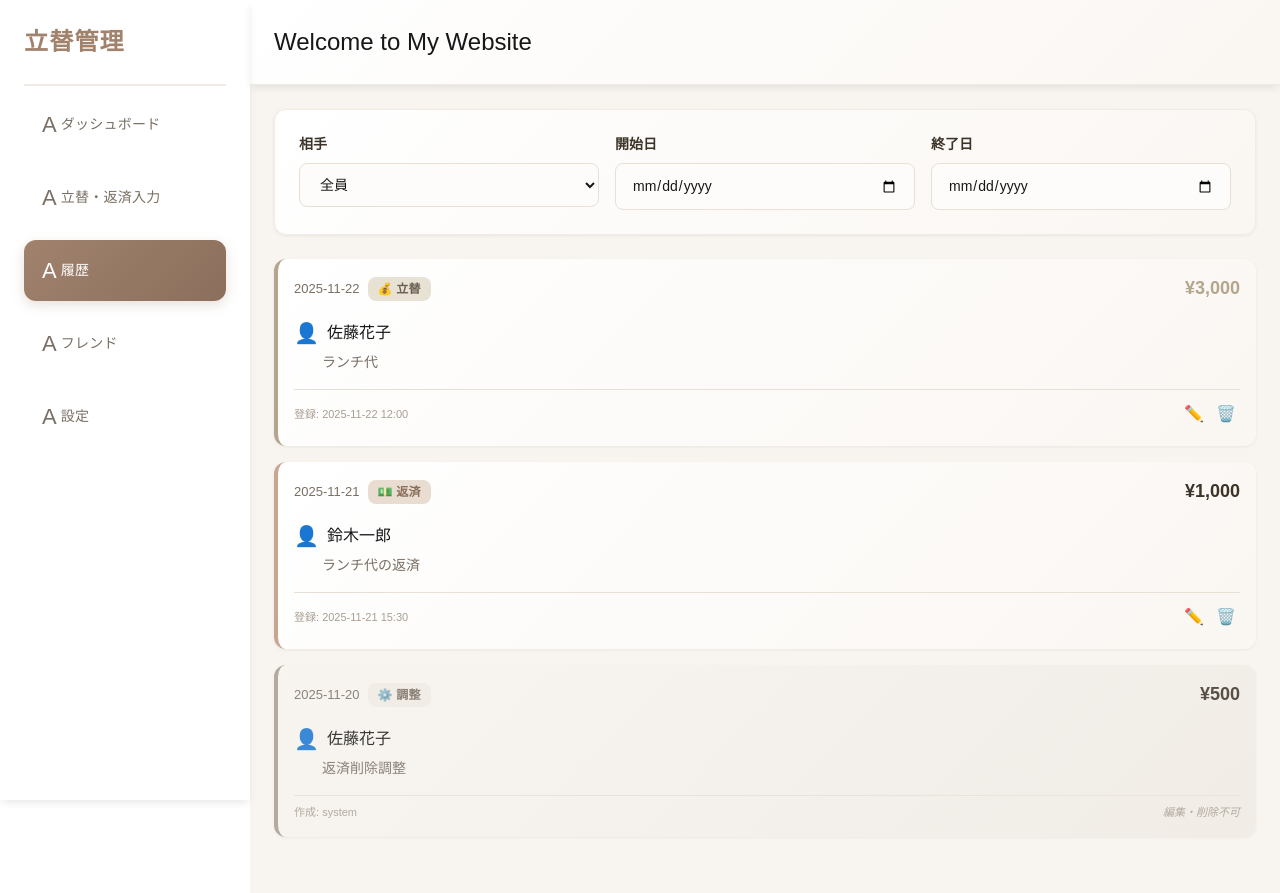
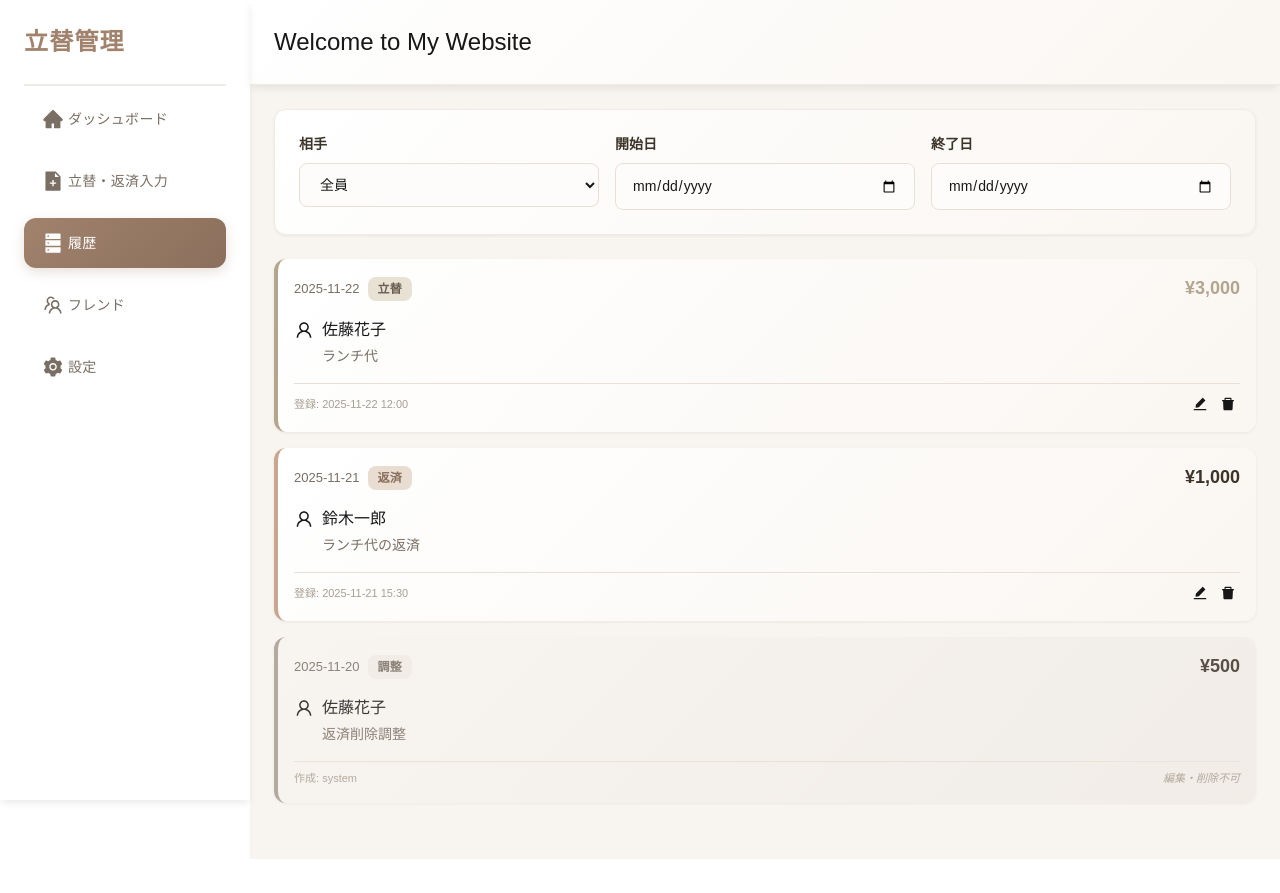
Before and after one commit to JunNagashima/debt-manager-client, a Next.js app: page /history in a window 1280 px wide. After the commit the page ends 859 px from the top, so only its background shows below. Built offline with nearby package versions, Linux system fonts and the light colour scheme.

Commit message:
[feature] icon 追加

```diff
--- a/app/_components/NavItem/NavItem.tsx
+++ b/app/_components/NavItem/NavItem.tsx
@@ -7,15 +7,16 @@ import { useRouter } from 'next/navigation';
 interface Prop {
   isActive: boolean;
   path: string;
+  icon: ReactNode;
   children: ReactNode;
 }
-const NavItem = ({ isActive, children, path }: Prop) => {
+const NavItem = ({ isActive, children, path, icon }: Prop) => {
   const router = useRouter();
   const handleClick = () => router.push(path);
 
   return (
     <div className={`${styles.navItem} ${isActive && styles.active}`} onClick={handleClick}>
-      <div className={styles.navItemIcon}>A</div>
+      <div className={styles.navItemIcon}>{icon}</div>
       <div className={styles.navItemText}>
         {children}
       </div>
--- a/app/_components/Navbar/Navbar.tsx
+++ b/app/_components/Navbar/Navbar.tsx
@@ -2,15 +2,16 @@
 import { usePathname } from 'next/navigation';
 import NavItem from '@/app/_components/NavItem/NavItem';
 import styles from './Navbar.module.scss';
+import { AiFillHome, AiFillFileAdd, AiFillDatabase, AiOutlineTeam, AiFillSetting } from "react-icons/ai";
 
 const Navbar = () => {
   const pathname = usePathname();
   const navList = [
-    { name: 'ダッシュボード', path: '/dashboard' },
-    { name: '立替・返済入力', path: '/input' },
-    { name: '履歴', path: '/history' },
-    { name: 'フレンド', path: '/friends' },
-    { name: '設定', path: '/settings' },
+    { name: 'ダッシュボード', path: '/dashboard', icon: <AiFillHome /> },
+    { name: '立替・返済入力', path: '/input', icon: <AiFillFileAdd /> },
+    { name: '履歴', path: '/history', icon: <AiFillDatabase /> },
+    { name: 'フレンド', path: '/friends', icon: <AiOutlineTeam /> },
+    { name: '設定', path: '/settings', icon: <AiFillSetting /> },
   ]
   return (
     <div className={styles.navbar}>
@@ -18,7 +19,7 @@ const Navbar = () => {
         <p className={styles.title}>立替管理</p>
       </div>
       {navList.map((nav) => (
-        <NavItem key={nav.path} isActive={pathname === nav.path} path={nav.path} >{nav.name}</NavItem>
+        <NavItem key={nav.path} isActive={pathname === nav.path} path={nav.path} icon={nav.icon}>{nav.name}</NavItem>
       ))}
     </div>
   );
--- a/app/friends/components/FriendCard/FriendCard.tsx
+++ b/app/friends/components/FriendCard/FriendCard.tsx
@@ -2,6 +2,7 @@
 
 import { useRouter } from 'next/navigation';
 import styles from './FriendCardStyle.module.scss';
+import { AiOutlineRight, AiOutlineUser } from "react-icons/ai";
 
 interface FriendCardProps {
   id: string;
@@ -26,7 +27,7 @@ const FriendCard = ({ id, name, userId, balanceType, balanceAmount }: FriendCard
 
   return (
     <div className={styles.friendCard} onClick={handleClick}>
-      <div className={styles.friendAvatar}>👤</div>
+      <div className={styles.friendAvatar}><AiOutlineUser /></div>
       <div className={styles.friendInfo}>
         <h3 className={styles.friendName}>{name}</h3>
         <p className={styles.friendId}>{userId}</p>
@@ -37,7 +38,7 @@ const FriendCard = ({ id, name, userId, balanceType, balanceAmount }: FriendCard
           </span>
         </div>
       </div>
-      <div className={styles.friendArrow}>›</div>
+      <div className={styles.friendArrow}><AiOutlineRight /></div>
     </div>
   );
 };
--- a/app/friends/components/FriendList/FriendList.tsx
+++ b/app/friends/components/FriendList/FriendList.tsx
@@ -3,6 +3,7 @@
 import Link from 'next/link';
 import FriendCard from '../FriendCard/FriendCard';
 import styles from './FriendListStyle.module.scss';
+import { AiOutlinePlus } from "react-icons/ai";
 
 const FriendList = () => {
   const friends = [
@@ -39,7 +40,7 @@ const FriendList = () => {
 
       <div className={styles.addFriendBtnWrapper}>
         <Link href="/friends/request" className={styles.addFriendBtn}>
-          ➕ フレンドを追加
+          <AiOutlinePlus /> フレンドを追加
         </Link>
       </div>
     </>
--- a/app/friends/components/FriendList/FriendListStyle.module.scss
+++ b/app/friends/components/FriendList/FriendListStyle.module.scss
@@ -14,6 +14,9 @@
 
 .addFriendBtn {
   padding: 14px 32px;
+  display: inline-flex;
+  align-items: center;
+  gap: $spacing-sm;
   border: none;
   border-radius: $border-radius;
   font-size: 15px;
@@ -21,7 +24,6 @@
   cursor: pointer;
   transition: all 0.3s ease;
   text-decoration: none;
-  display: inline-block;
   text-align: center;
   letter-spacing: 0.03em;
   background: linear-gradient(135deg, $primary-color 0%, $primary-hover 100%);
--- a/app/friends/components/RequestList/RequestList.tsx
+++ b/app/friends/components/RequestList/RequestList.tsx
@@ -3,6 +3,7 @@
 import { useState } from 'react';
 import styles from './RequestListStyle.module.scss';
 import BaseButton from "@/app/_components/Button/BaseButton";
+import { AiOutlineUser } from "react-icons/ai";
 
 interface FriendRequest {
   id: string;
@@ -52,7 +53,7 @@ const RequestList = () => {
       {requests.map((request) => (
         <div key={request.id} className={styles.requestCard}>
           <div className={styles.requestHeader}>
-            <div className={styles.friendAvatar}>👤</div>
+            <div className={styles.friendAvatar}><AiOutlineUser /></div>
             <div className={styles.requestInfo}>
               <h3 className={styles.requestName}>{request.userName}</h3>
               <p className={styles.requestId}>{request.userId}</p>
--- a/app/friends/request/components/PendingRequestList/PendingRequestList.tsx
+++ b/app/friends/request/components/PendingRequestList/PendingRequestList.tsx
@@ -2,6 +2,7 @@
 
 import { useState, useEffect } from 'react';
 import styles from './PendingRequestListStyle.module.scss';
+import { AiOutlineUser } from "react-icons/ai";
 
 interface PendingRequest {
   id: string;
@@ -34,7 +35,7 @@ export default function PendingRequestList() {
         <div className={styles.pendingList}>
           {pendingRequests.map((request) => (
             <div key={request.id} className={styles.pendingItem}>
-              <div className={styles.friendAvatarSmall}>👤</div>
+              <div className={styles.friendAvatarSmall}><AiOutlineUser /></div>
               <div className={styles.pendingInfo}>
                 <span className={styles.pendingName}>{request.name}</span>
                 <span className={styles.pendingId}>{request.userId}</span>
--- a/app/history/components/HistoryItem/HistoryItem.tsx
+++ b/app/history/components/HistoryItem/HistoryItem.tsx
@@ -1,6 +1,8 @@
 'use client';
 
 import styles from './HistoryItemStyle.module.scss';
+import { AiFillEdit, AiFillDelete } from "react-icons/ai";
+import { AiOutlineUser } from "react-icons/ai";
 
 interface HistoryItemProps {
   id: string;
@@ -28,9 +30,9 @@ export default function HistoryItem({
   onDelete,
 }: HistoryItemProps) {
   const typeConfig = {
-    advance: { label: '💰 立替', className: styles.advance },
-    repayment: { label: '💵 返済', className: styles.repayment },
-    adjustment: { label: '⚙️ 調整', className: styles.adjustment },
+    advance: { label: '立替', className: styles.advance },
+    repayment: { label: '返済', className: styles.repayment },
+    adjustment: { label: '調整', className: styles.adjustment },
   };
 
   const config = typeConfig[type];
@@ -45,9 +47,8 @@ export default function HistoryItem({
           </span>
         </div>
         <span
-          className={`${styles.historyAmount} ${
-            type === 'advance' ? styles.positive : ''
-          }`}
+          className={`${styles.historyAmount} ${type === 'advance' ? styles.positive : ''
+            }`}
         >
           ¥{amount.toLocaleString()}
         </span>
@@ -55,7 +56,7 @@ export default function HistoryItem({
 
       <div className={styles.historyBody}>
         <div className={styles.historyUser}>
-          <span className={styles.userAvatarSmall}>👤</span>
+          <span className={styles.userAvatarSmall}><AiOutlineUser /></span>
           <span className={styles.userName}>{userName}</span>
         </div>
         <p className={styles.historyNote}>{note}</p>
@@ -76,14 +77,14 @@ export default function HistoryItem({
                 onClick={() => onEdit(id, type)}
                 title="編集"
               >
-                ✏️
+                <AiFillEdit />
               </button>
               <button
                 className={`${styles.btnIcon} ${styles.danger}`}
                 onClick={() => onDelete(id, type)}
                 title="削除"
               >
-                🗑️
+                <AiFillDelete />
               </button>
             </>
           )}
--- a/package.json
+++ b/package.json
@@ -12,10 +12,11 @@
   },
   "dependencies": {
     "@hookform/resolvers": "^5.2.2",
-    "next": "16.0.1",
+    "next": "^16.0.7",
     "react": "19.2.0",
     "react-dom": "19.2.0",
     "react-hook-form": "^7.67.0",
+    "react-icons": "^5.5.0",
     "zod": "^4.1.13"
   },
   "devDependencies": {
```
Also changed, not shown: app/settings/components/OtherSettingsSection/OtherSettingsSection.tsx (+4 -3 lines), 1 other file (tests, documents, lock files or other folders).
